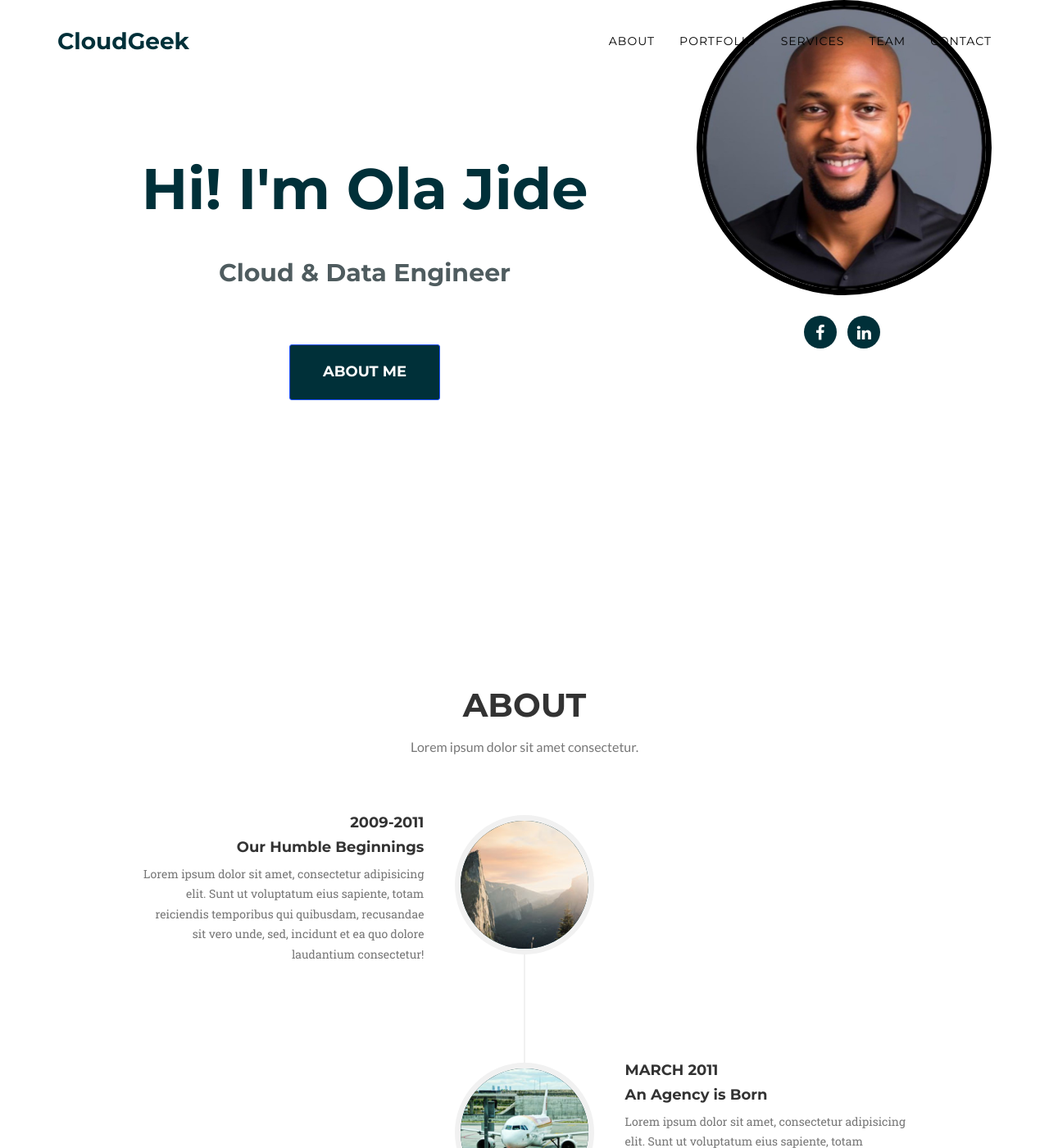
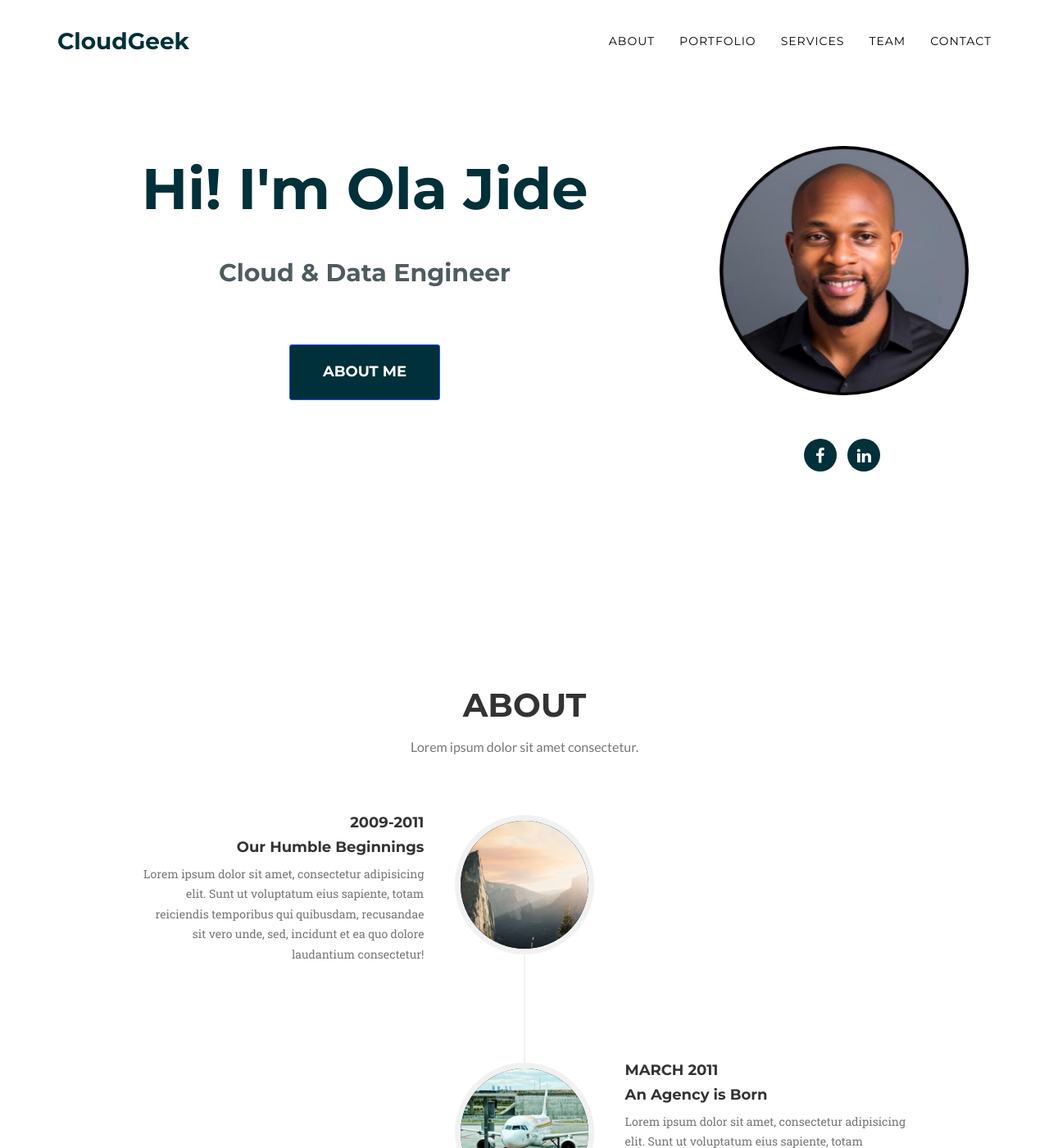
Before and after one commit to OlaOlagunju/cloudgeek.com.ng, a Jekyll site: the page built from index.md, in a window 1280 px wide and 1400 px high. Shown: the whole window at 82% size. Built offline with Jekyll 4.4.1, drawn with Linux system fonts in a browser that asks for light colours; nearby versions of some CDN libraries; some web fonts are replaced.

Commit message:
Update agency.scss

```diff
--- a/_sass/agency.scss
+++ b/_sass/agency.scss
@@ -198,14 +198,14 @@ header {
             color: #4f5c5f;
         }
     }
-    .col-sm-3 {
+    .col-sm-4 {
         padding-top: 150px;
         padding-bottom: 50px;
+        .img-responsive {
+            padding: 2em;
+            border: white;
+        }
     }
-    // .img-responsive {
-    //     padding: 2em;
-    //     border: white;
-    // }
 }
 
 @media(min-width:768px) {
@@ -231,14 +231,14 @@ header {
                 color: #4f5c5f;
             }
         }
-        .col-sm-3 {
+        .col-sm-4 {
             padding-top: 150px;
             padding-bottom: 50px;
+            .img-responsive {
+                padding: 2em;
+                border: white;
+            }
         }
-        // .img-responsive {
-        //     padding: 2em;
-        //     border: white;
-        // }
     }
 }
 
```
